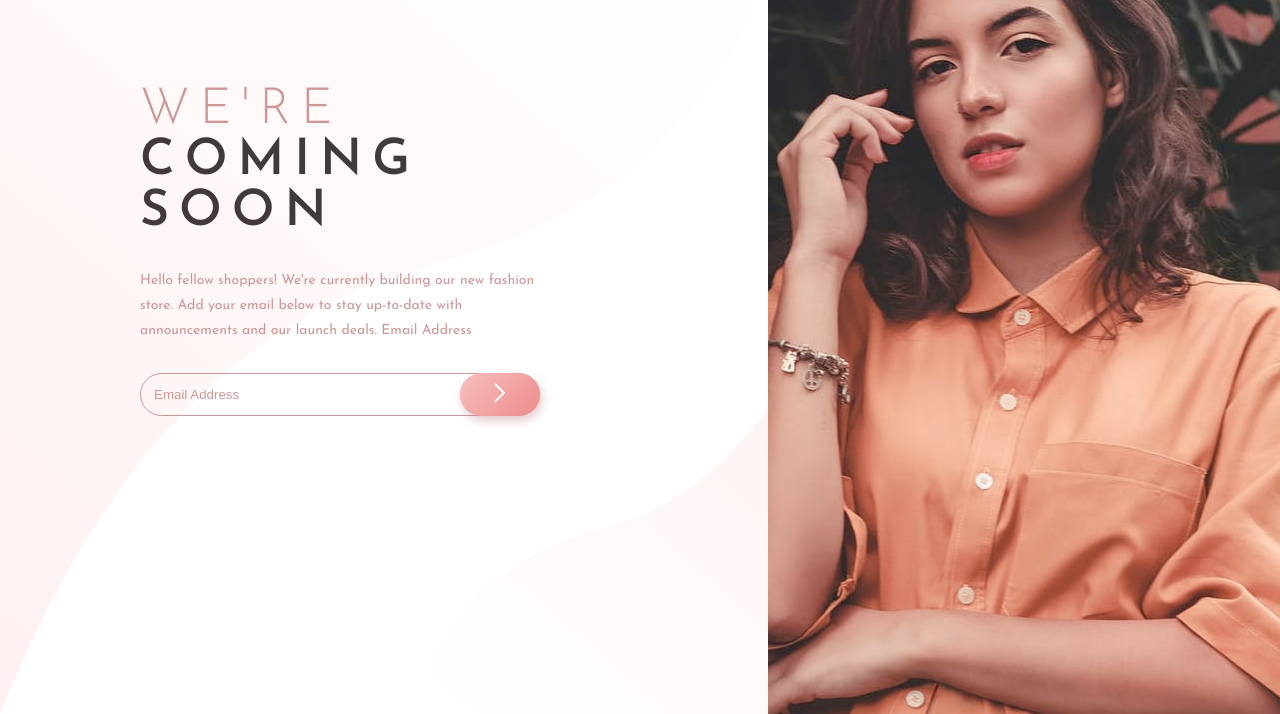
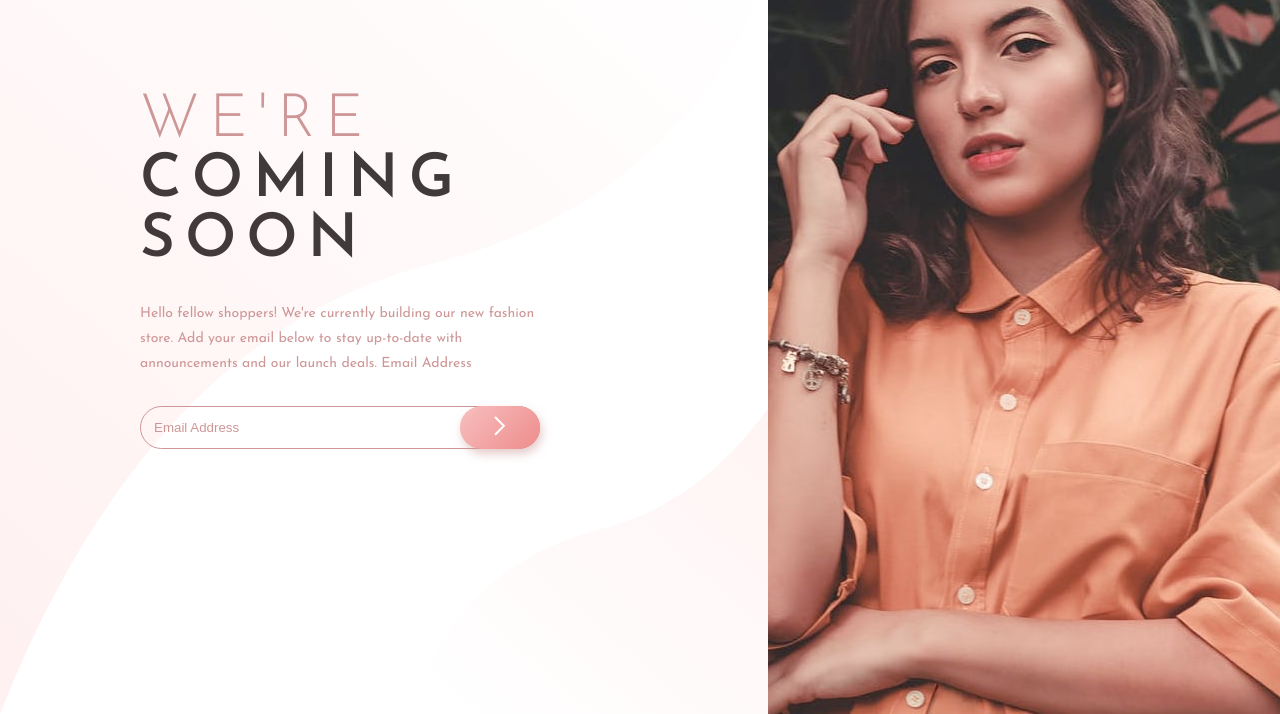
Before and after one commit to madkn1311/fem-Base-Apparel, a plain HTML site: page index.html in a window 1280 px wide. Shown: the part 86-800 px from the top of the page. Drawn offline with Linux system fonts and the light colour scheme.

Commit message:
updated css

```diff
--- a/style.css
+++ b/style.css
@@ -34,7 +34,7 @@ body{
 
 h1{
     text-transform: uppercase;
-    font-size: 50px;
+    font-size: 60px;
     letter-spacing: 10px;
     color:hsl(0, 6%, 24%);
     margin-bottom: 0;
@@ -126,7 +126,7 @@ form.error small{
     background-position: center center;
 }
 
-@media screen and (max-width: 700px) {
+@media screen and (max-width: 768px) {
     .left{
         width: 100%;
     }
```
